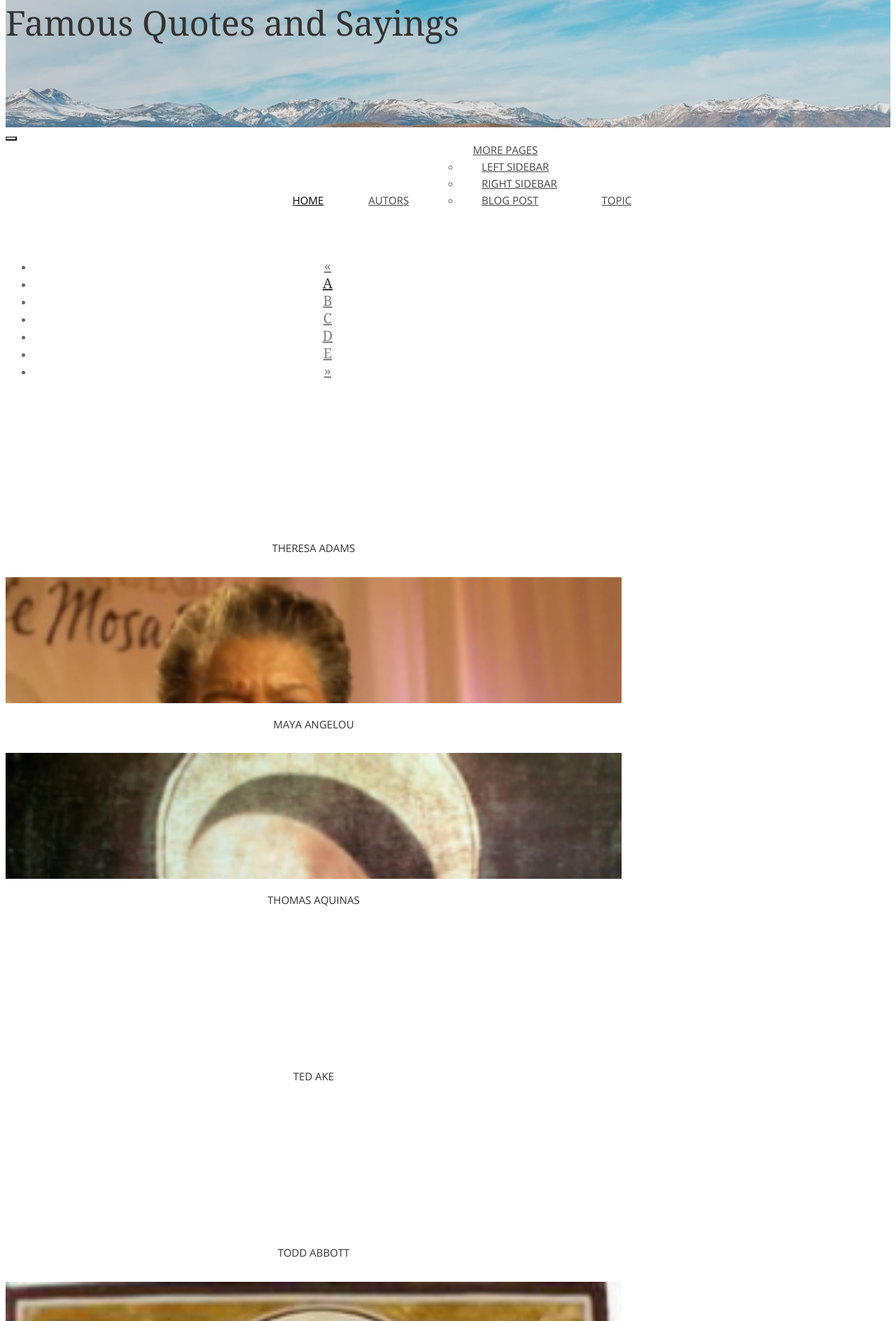
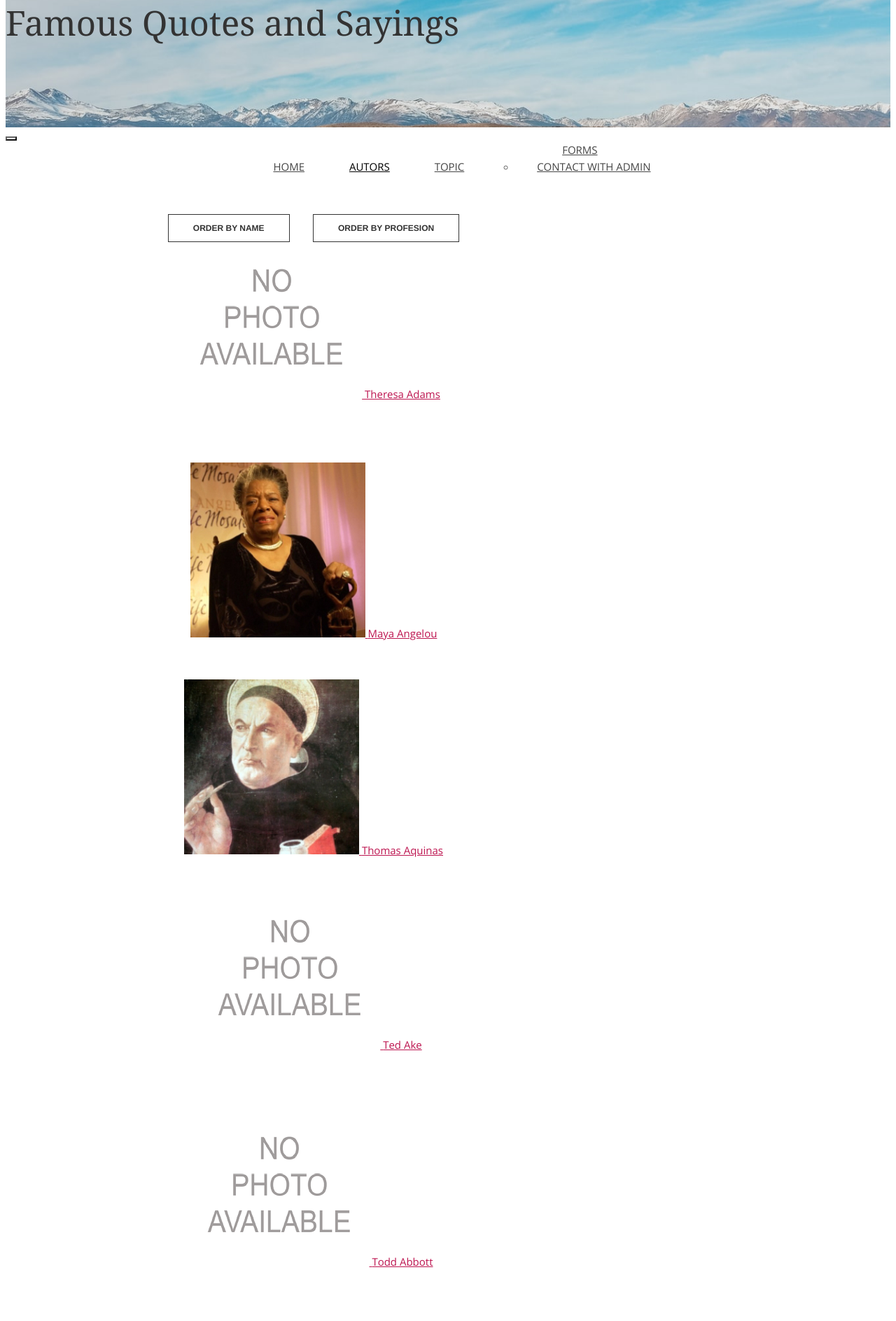
Before and after one commit to SkotarenkoEvgeny/Quotes-site, a Django app: page /quotes/autors/ in a window 1280 px wide. Shown: the part 284-2172 px from the top of the page at 70% size. Run offline with Django 3.2, Linux system fonts and the light colour scheme; data comes from the database, SQL or seed files in the repository; both versions use the stored data as it was after the commit; some libraries are stand-ins or nearby versions; some web fonts are replaced.

Commit message:
created the admin contact form. Fixed html files

```diff
--- a/mysite/mysite/settings.py
+++ b/mysite/mysite/settings.py
@@ -32,6 +32,7 @@
 
 INSTALLED_APPS = [
     'quotes',
+    'crispy_forms',
     'django.contrib.admin',
     'django.contrib.auth',
     'django.contrib.contenttypes',
@@ -108,7 +109,7 @@
 
 LANGUAGE_CODE = 'en-us'
 
-TIME_ZONE = 'UTC'
+TIME_ZONE = 'Europe/Kiev'
 
 USE_I18N = True
 
@@ -125,3 +126,5 @@
 
 MEDIA_URL = '/media/'
 MEDIA_ROOT = os.path.join(BASE_DIR, "media")
+
+CRISPY_TEMPLATE_PACK = 'bootstrap3'
--- a/mysite/quotes/admin.py
+++ b/mysite/quotes/admin.py
@@ -2,7 +2,7 @@
 
 # Register your models here.
 
-from quotes.models import Author, Topic, Quote
+from quotes.models import Author, Topic, Quote, MessagesToAdmin
 
 class AuthorAdmin(admin.ModelAdmin):
 
@@ -11,3 +11,4 @@
 admin.site.register(Author, AuthorAdmin)
 admin.site.register(Topic)
 admin.site.register(Quote)
+admin.site.register(MessagesToAdmin)
--- a/mysite/quotes/models.py
+++ b/mysite/quotes/models.py
@@ -93,3 +93,20 @@
 
     def __str__(self):
         return str(self.author) + ' ' + str(self.topic)
+
+
+class MessagesToAdmin(models.Model):
+    from_email = models.EmailField(
+        verbose_name='Your email')
+    subject = models.CharField(
+        verbose_name='Subject',
+        max_length=128)
+    message = models.CharField(
+        verbose_name='Text of message',
+        max_length=10000)
+    pub_date = models.DateTimeField(
+        auto_now=True,
+        verbose_name='Received date')
+
+    def __str__(self):
+        return str(self.subject) + ' ' + str(self.pub_date)
--- /dev/null
+++ b/mysite/quotes/static/quotes/css/personal_styles.css
@@ -0,0 +1,19 @@
+.topspace {
+ text-align: center;
+}
+
+.text-center-autors {
+  display: inline-block;
+  margin: 15px;
+}
+
+.thumbnail-autors {
+    display: block;
+    height: 250px;
+    margin: 0 0 60px;
+    position: relative;
+}
+
+.topspace {
+    margin-top: 20px;
+}
--- a/mysite/quotes/templates/quotes/autors.html
+++ b/mysite/quotes/templates/quotes/autors.html
@@ -9,26 +9,36 @@
     <div class="container">
 
         <div class="row topspace">
+            <div class="row section featured topspace">
+                <p class="text-center-autors">
+                    <a href="{% url 'autors' %}?order_by=first_name" class="btn btn-action">
+                    Order by Name</a>
+                </p>
+                <p class="text-center-autors">
+                    <a href="{% url 'autors' %}?order_by=profesion" class="btn btn-action">
+                    Order by profesion</a>
+                </p>
+            </div>
 
             <!-- Sidebar -->
             <!--Pagination -->
             <center class="">
-                <ul class="pagination">
-                    <li class="disabled"><a href="">&laquo;</a></li>
-                    <li class="active"><a href="">A</a></li>
-                    <li><a href="">B</a></li>
-                    <li><a href="">C</a></li>
-                    <li><a href="">D</a></li>
-                    <li><a href="">E</a></li>
-                    <li><a href="">&raquo;</a></li>
-                </ul>
+                <!--<ul class="pagination">-->
+                    <!--<li class="disabled"><a href="">&laquo;</a></li>-->
+                    <!--<li class="active"><a href="">A</a></li>-->
+                    <!--<li><a href="">B</a></li>-->
+                    <!--<li><a href="">C</a></li>-->
+                    <!--<li><a href="">D</a></li>-->
+                    <!--<li><a href="">E</a></li>-->
+                    <!--<li><a href="">&raquo;</a></li>-->
+                <!--</ul>-->
                 <!-- End Pagination -->
 
                 <div class="thumbnails recentworks row">
 
                     {% for autor in autor_list %}
                     <div class="col-xs-9 col-sm-6 col-md-4 col-lg-4">
-                        <a class="thumbnail" href="{% url 'autor' autor.slug %}">
+                        <a class="thumbnail-autors" href="{% url 'autor' autor.slug %}">
 						<span class="img">
 							<img src="{% if autor.foto %}
                                             {{ autor.foto.url }}
@@ -43,17 +53,23 @@
                                 {{ autor.last_name }}
                                 {% endif %}
                             </span>
+                            <h1></h1>
+                            <span class="title">
+                                {% if request.GET.order_by == 'profesion' %}
+                                    {{ autor.profesion }}
+                                {% endif %}
+                            </span>
                         </a>
                         <!--<p class="text-center"><a-->
                                 <!--href="{% url 'autor' autor.slug %}"-->
                                 <!--class="btn btn-action">Read more</a></p>-->
-                        <h4></h4>
-                        <p></p>
                     </div>
                     {% endfor %}
 
                 </div>
-
+            </center>
+        </div>
+    </div>
 </main>
 
 {% endblock content %}
--- a/mysite/quotes/templates/quotes/base.html
+++ b/mysite/quotes/templates/quotes/base.html
@@ -6,7 +6,7 @@
     <meta name="description" content="">
     <meta name="author" content="Sergey Pozhilov (GetTemplate.com)">
 
-    <title>Initio - Free, multipurpose html5 template by GetTemplate</title>
+    <title>Famous Quotes and Sayings</title>
 
     {% load static %}
 
@@ -23,7 +23,7 @@
           href="http://fonts.googleapis.com/css?family=Alice|Open+Sans:400,300,700">
     <!-- Custom styles -->
     <link rel="stylesheet" href="{% static 'quotes/css/styles.css' %}">
-
+    <link rel="stylesheet" href="{% static 'quotes/css/personal_styles.css' %}">
     <!--[if lt IE 9]>
     <script src="{% static 'quotes/js/html5shiv.js' %}></script> <![endif]-->
 </head>
@@ -45,33 +45,26 @@
                 <button type="button" class="navbar-toggle"
                         data-toggle="collapse"
                         data-target="#bs-example-navbar-collapse-1"><span
-                        class="sr-only">Toggle navigation</span> <span
-                        class="icon-bar"></span> <span class="icon-bar"></span>
+                        class="sr-only">Toggle navigation</span> <span class="icon-bar"></span> <span class="icon-bar"></span>
                     <span class="icon-bar"></span></button>
             </div>
 
             <div class="navbar-collapse collapse">
 
                 <ul class="nav navbar-nav">
-                    <li class="active"><a href='{% url "index" %}'>Home</a></li>
-                    <li><a href='{% url "autors" %}'>Autors</a></li>
+                    <li {% if request.path == '/quotes/' %} class="active" {% endif %}><a href='{% url "index" %}'>Home</a></li>
+                    <li {% if request.path == '/quotes/autors/' %} class="active" {% endif %}><a href='{% url "autors" %}'>Autors</a></li>
 
                     <!-- most correct it -->
-
-
+                    <li {% if request.path == '/quotes/topic/' %} class="active" {% endif %}><a href='{% url "topic" %}'>topic</a></li>
                     <li class="dropdown">
                         <a href="#" class="dropdown-toggle"
-                           data-toggle="dropdown">More Pages <b
+                           data-toggle="dropdown">Forms <b
                                 class="caret"></b></a>
                         <ul class="dropdown-menu">
-                            <li><a href="sidebar-left.html">Left Sidebar</a>
-                            </li>
-                            <li><a href="sidebar-right.html">Right Sidebar</a>
-                            </li>
-                            <li><a href="single.html">Blog Post</a></li>
+                            <li><a href='{% url "admin-contact" %}'>contact with admin</a></li>
                         </ul>
                     </li>
-                    <li><a href='{% url "topic" %}'>topic</a></li>
                 </ul>
 
             </div><!--/.nav-collapse -->
@@ -129,7 +122,7 @@
             <div class="col-md-6 widget">
                 <div class="widget-body">
                     <p class="text-right">
-                        Copyright &copy; 2019, Your awesome name here<br>
+                        Copyright &copy; 2019, Evgeny Skotarenko<br>
                         Design: <a href="http://www.gettemplate.com"
                                    rel="designer">Initio by GetTemplate</a></p>
                 </div>
--- a/mysite/quotes/urls.py
+++ b/mysite/quotes/urls.py
@@ -9,4 +9,5 @@
     path('topic/<slug:slug>', views.SimpleTopicList.as_view(),
          name='topic_quotes'),
     path('topic/', views.TopicListView.as_view(), name='topic'),
+    path('admin/contact_form', views.AdminContactView.as_view(), name='admin-contact')
 ]
--- a/mysite/quotes/views.py
+++ b/mysite/quotes/views.py
@@ -1,8 +1,11 @@
 from django.shortcuts import render, get_object_or_404
 from django.views import generic
 from django.core.paginator import Paginator
+from django.http import HttpResponse, HttpResponseRedirect
+from django.urls import reverse
 
-from .models import Author, Quote, Topic
+from .models import Author, Quote, Topic, MessagesToAdmin
+from .forms import AdminContactForm
 
 
 # Create your views here.
@@ -45,7 +48,6 @@
     paginate_by = 8
 
 
-
 class AutorListView(generic.ListView):
     """
     the list of autors
@@ -53,6 +55,14 @@
     template_name = 'quotes/autors.html'
     model = Author
     context_object_name = 'autor_list'
+
+    def get_queryset(self):
+        order = self.request.GET.get('order_by', None)
+        print(self.queryset)
+        context = Author.objects.all()
+        if order:
+            context = context.order_by(order)
+        return context
 
 
 class SimpleTopicList(generic.ListView):
@@ -65,9 +75,30 @@
 
     def get_context_data(self, **kwargs):
         context = super(SimpleTopicList, self).get_context_data(**kwargs)
-        context['topic_category'] = get_object_or_404(Topic, slug=self.kwargs['slug'])
+        context['topic_category'] = get_object_or_404(Topic,
+                                                      slug=self.kwargs['slug'])
         return context
 
     def get_queryset(self):
         self.topic = get_object_or_404(Topic, slug=self.kwargs['slug'])
         return Quote.objects.filter(topic=self.topic)
+
+
+class AdminContactView(generic.CreateView):
+    template_name = 'quotes/admin_contact_form.html'
+    model = MessagesToAdmin
+    form_class = AdminContactForm
+
+    def get_success_url(self):
+        return '%s?status_message=Form sended!' % reverse(
+            'index')
+
+    def post(self, request, *args, **kwargs):
+        # the Admin-contact form logic
+        if 'cancel' in request.POST:
+            return HttpResponseRedirect(
+                u'%s?status_message=Form chanceled!' % reverse('index'))
+        elif 'reset' in request.POST:
+            return HttpResponseRedirect(reverse('admin-contact'))
+        else:
+            return super(AdminContactView, self).post(request, *args, **kwargs)
```
Also changed, not shown: mysite/quotes/forms.py (added, +21 -0 lines), mysite/quotes/templates/quotes/admin_contact_form.html (added, +38 -0 lines), mysite/quotes/templates/quotes/index.html (+8 -2 lines), mysite/quotes/templates/quotes/topic.html (+12 -5 lines), mysite/db.sqlite3, mysite/quotes/static/quotes/images/No_picture_available.png.
